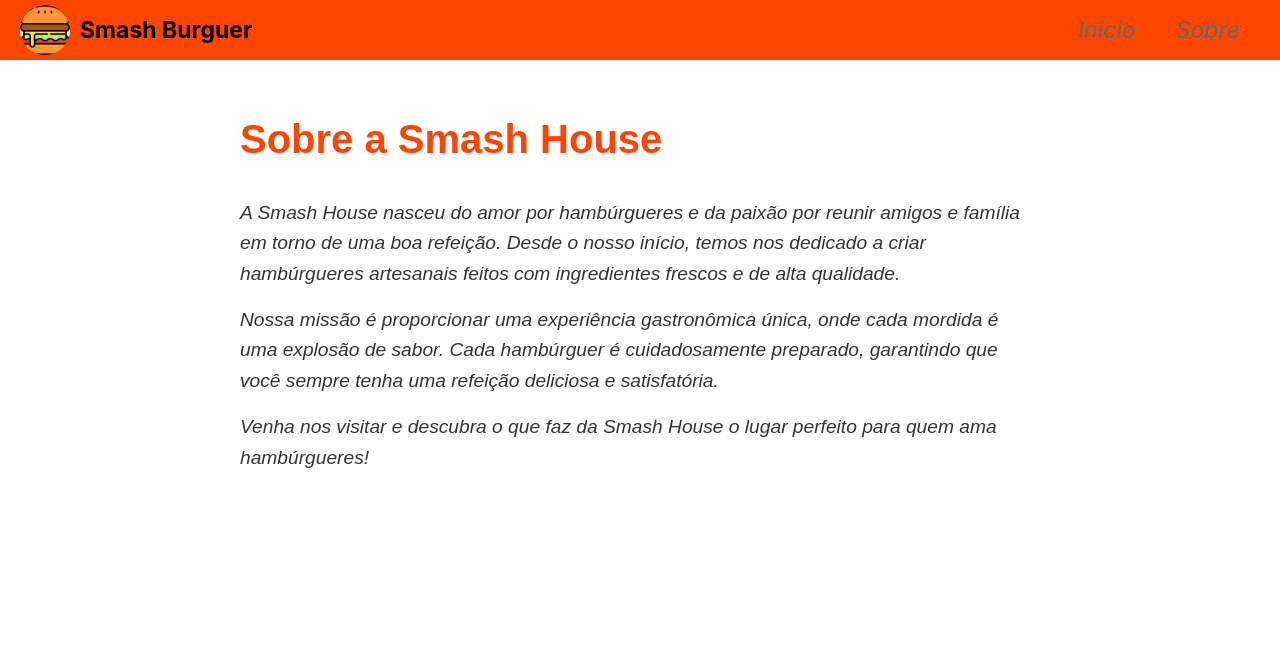
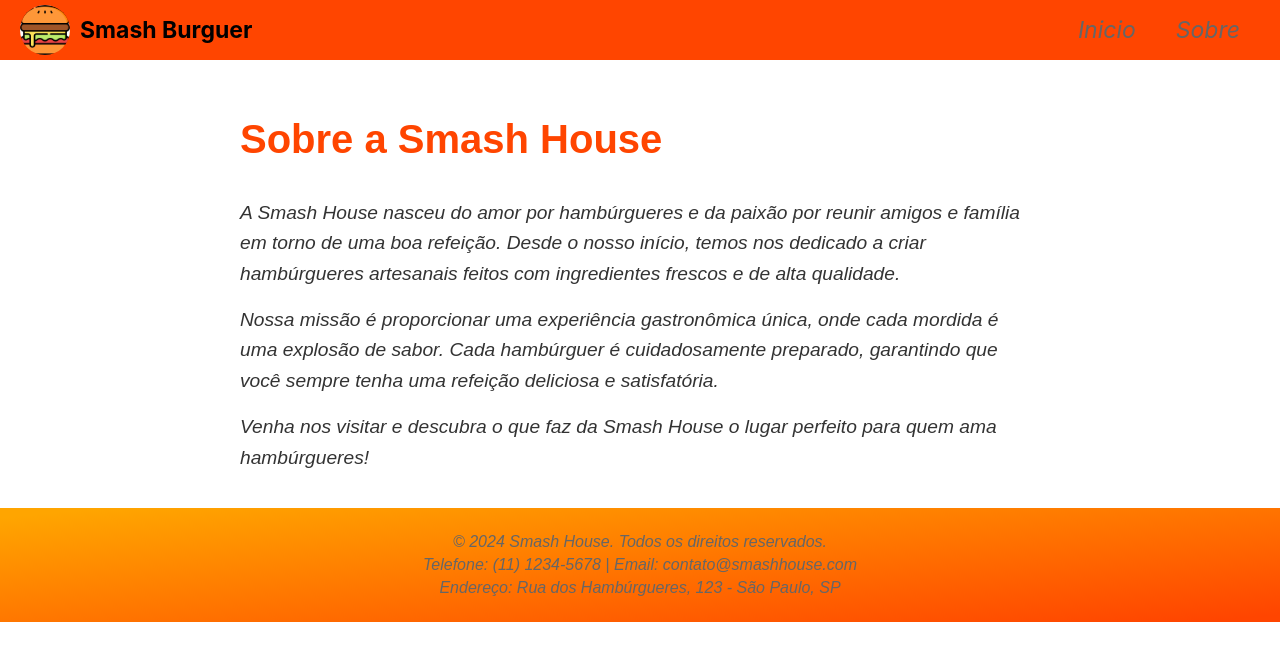
Before and after one commit to PedrosoleoSilva/Smash_House, a React (Create React App) app in the folder smash/: page /sobre in a window 1280 px wide. Shown: the top 660 px of the page. Built offline with nearby package versions, Linux system fonts and the light colour scheme.

Commit message:
criacao do componente footer
foi feito a criação de um novo componente footer, com informaçoes de contatos

```diff
--- a/smash/src/App.tsx
+++ b/smash/src/App.tsx
@@ -3,6 +3,7 @@ import './App.css';
 import Inicio from './components/Pages/Inicio';
 import Sobre from './components/Pages/Sobre';
 import HeaderNavegacao from './components/HeaderNavegacao';
+import Footer from './components/Footer';
 
 function App() {
   return (
@@ -14,6 +15,7 @@ function App() {
           <Route path="/sobre" element={<Sobre />} />
         </Routes>
       </main>
+      <Footer/>
     </Router>
   );
 }
--- /dev/null
+++ b/smash/src/components/Footer/Footer.css
@@ -0,0 +1,18 @@
+.footer {
+    background: linear-gradient(174.61deg, #FFA500 4.16%, #FF4500 96.76%);
+    color: white;
+    text-align: center;
+    padding: 20px 0;
+    position: relative;
+    bottom: 0;
+    width: 100%;
+}
+  .footer-content {
+    max-width: 800px;
+    margin: 0 auto;
+    font-family: 'Arial', sans-serif;
+    font-size: 1rem;
+  }
+  .footer-content p {
+    margin: 5px 0;
+  }
--- /dev/null
+++ b/smash/src/components/Footer/index.tsx
@@ -0,0 +1,15 @@
+import './Footer.css';
+
+const Footer = () => {
+    return (
+        <footer className="footer">
+            <div className="footer-content">
+                <p>&copy; 2024 Smash House. Todos os direitos reservados.</p>
+                <p>Telefone: (11) 1234-5678 | Email: contato@smashhouse.com</p>
+                <p>Endereço: Rua dos Hambúrgueres, 123 - São Paulo, SP</p>
+            </div>
+        </footer>
+    );
+}
+
+export default Footer;
```
